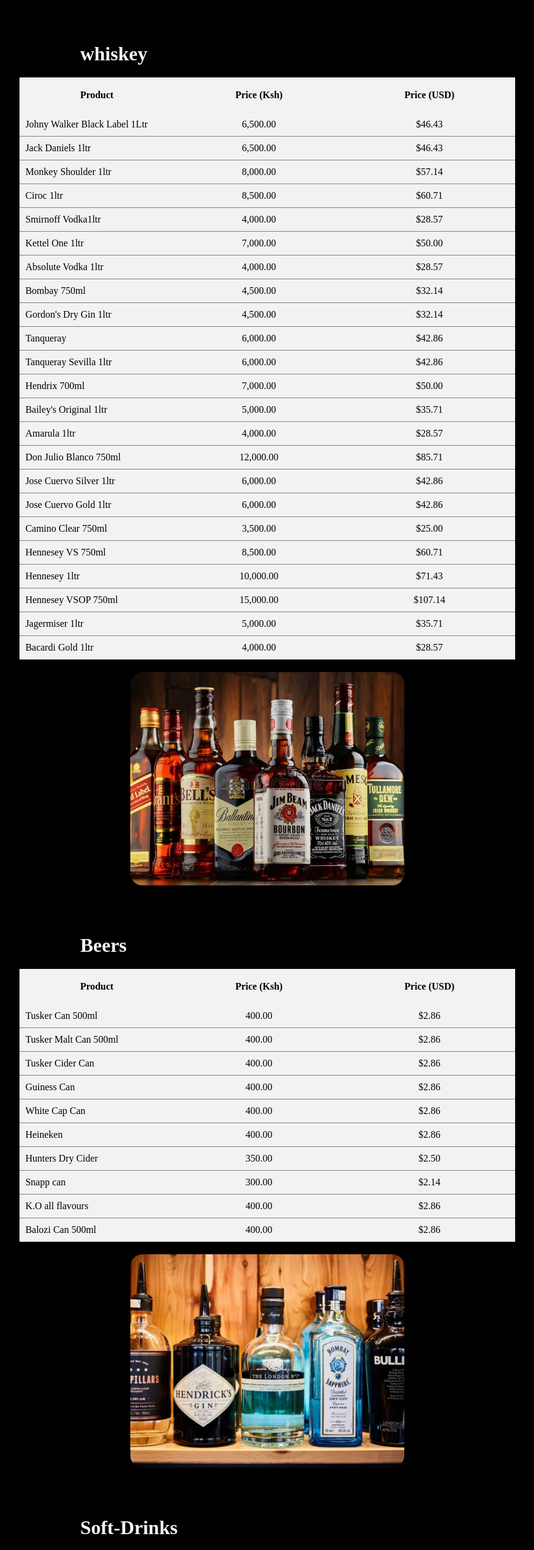
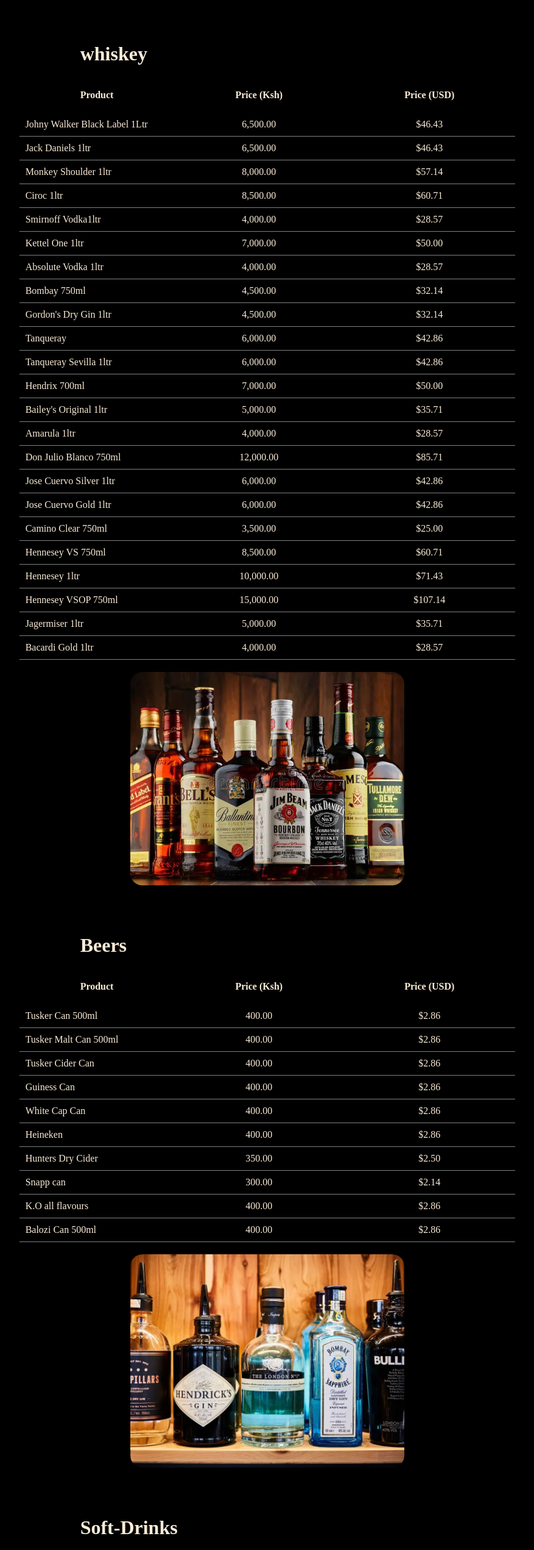
Before and after one commit to ronkips/Bnb_Bar, a Next.js app: page / in a window 1280 px wide. Shown: the part 140-2682 px from the top of the page at 61% size, without its empty margins (201-1078 px from the left). Built offline with nearby package versions, Linux system fonts and the light colour scheme.

Commit message:
updated the objects name

```diff
--- a/src/components/Landing.tsx
+++ b/src/components/Landing.tsx
@@ -312,7 +312,7 @@
           <Card>
             <TableContainer>
               <TableHeader align="left">
-                <h1 style={{ color: "whitesmoke" }}>whiskey</h1>
+                <h1>whiskey</h1>
               </TableHeader>
 
               <Table>
@@ -350,7 +350,7 @@
           <Card>
             <TableContainer>
               <TableHeader align="left">
-                <h1 style={{ color: "whitesmoke" }}>Beers</h1>
+                <h1>Beers</h1>
               </TableHeader>
               <Table>
                 <thead>
@@ -380,7 +380,7 @@
           <Card>
             <TableContainer>
               <TableHeader align="left">
-                <h1 style={{ color: "whitesmoke" }}>Soft-Drinks</h1>
+                <h1>Soft-Drinks</h1>
               </TableHeader>
 
               <Table>
--- a/src/components/styles/Landing.ts
+++ b/src/components/styles/Landing.ts
@@ -95,7 +95,7 @@
   width: 100%;
   border-collapse: collapse;
   margin-bottom: 20px;
-  background-color: #f2f2f2;
+  // background-color: #f2f2f2;
 `;
 export const TableHeader = styled.th`
   padding: 20px 100px;
@@ -108,7 +108,7 @@
 `;
 export const TableRow = styled.tr`
   &:nth-child(even) {
-    background-color: #f2f2f2;
+    // background-color: #f2f2f2;
   }
 `;
 export const TableCell = styled.td`
--- a/src/styles/globals.css
+++ b/src/styles/globals.css
@@ -20,8 +20,9 @@
 }
 
 body {
-  color: rgb(var(--foreground-rgb));
   background: black;
+  color: antiquewhite;
+
 }
 
 a {
```
